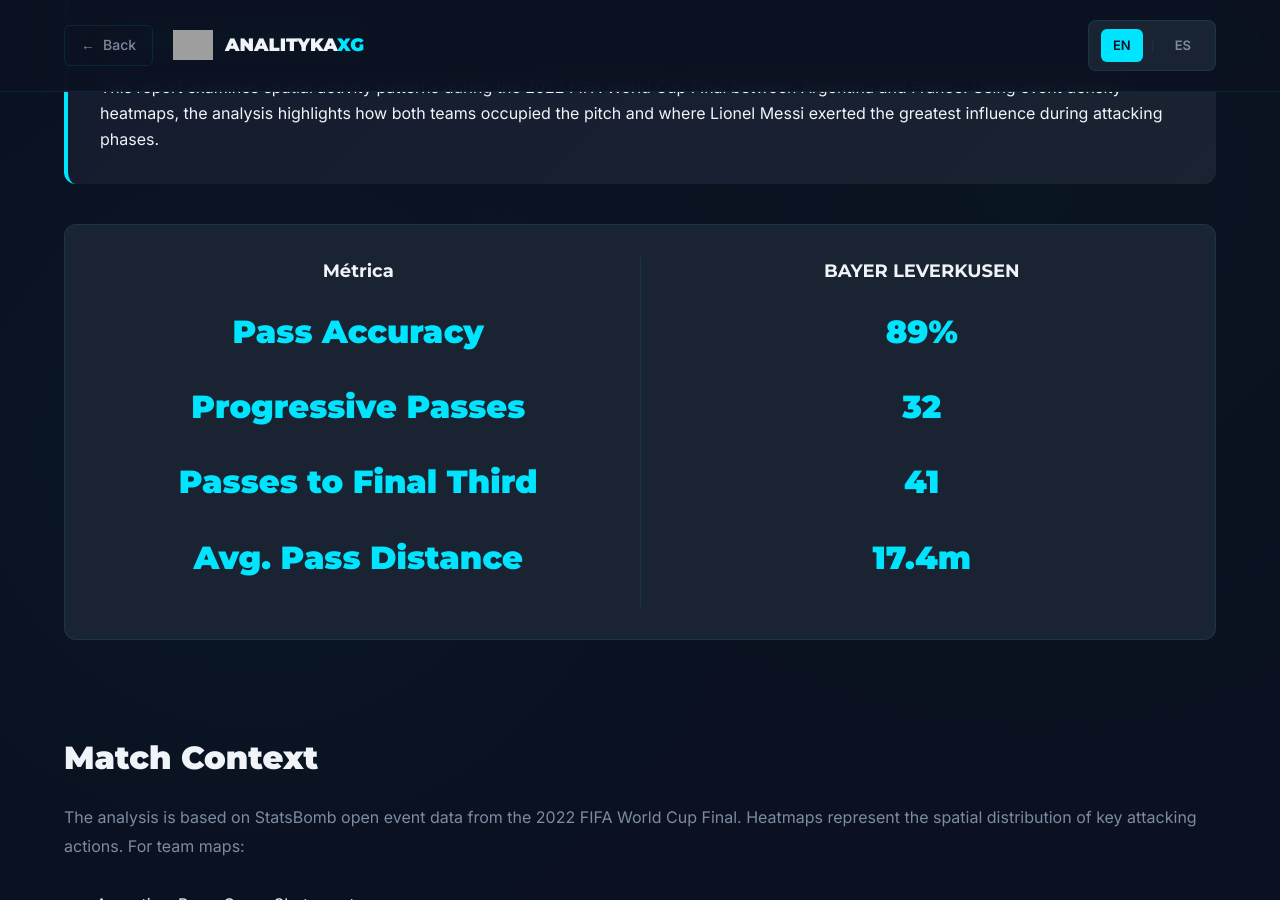
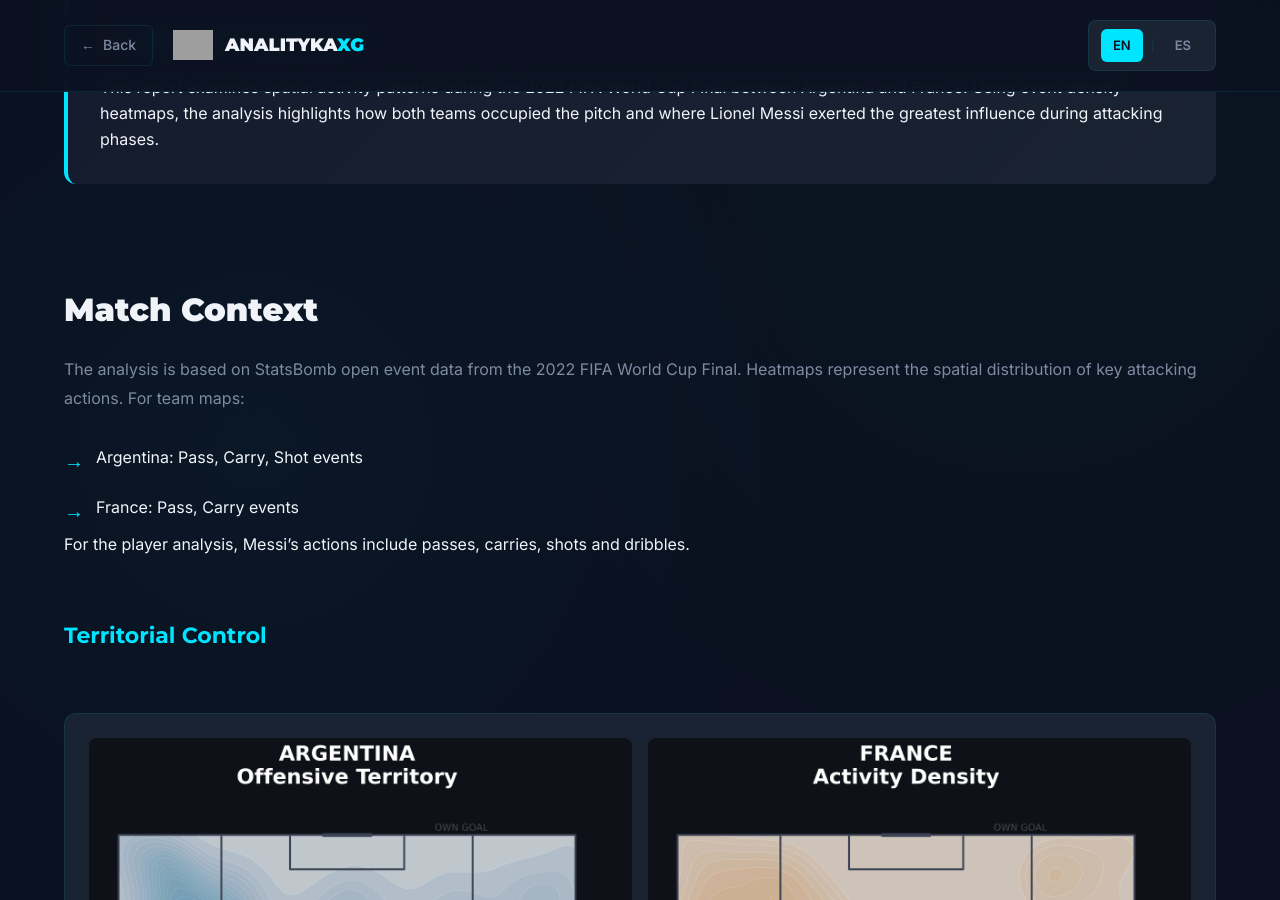
Before and after one commit to Fiallos77/analitykaXG, a Jekyll site: the page built from reports/ArgentinavsFranceHeadMap.md, in a window 1280 px wide and 900 px high, scrolled down 455 px. Built offline with Jekyll 4.4.1, drawn with Linux system fonts in a browser that asks for light colours; grey boxes are pictures that could not be loaded.

Commit message:
Delete stats comparison section from report
Removed the statistics comparison section for Argentina vs France match.

```diff
--- a/reports/ArgentinavsFranceHeadMap.md
+++ b/reports/ArgentinavsFranceHeadMap.md
@@ -25,49 +25,6 @@ lang: en
       <p>This report examines spatial activity patterns during the 2022 FIFA World Cup Final between Argentina and France. Using event density heatmaps, the analysis highlights how both teams occupied the pitch and where Lionel Messi exerted the greatest influence during attacking phases.
       </p>
 </div>
- <!-- Stats Comparison -->
- <div class="stats-comparison">
-    <div class="team-stats">
-        <div class="team-name">Métrica</div>
-        <div class="stat-row">
-            <span class="stat-value">Pass Accuracy</span>
-            <span class="stat-label"></span>
-        </div>
-        <div class="stat-row">
-            <span class="stat-value">Progressive Passes</span>
-            <span class="stat-label"></span>
-        </div>
-        <div class="stat-row">
-            <span class="stat-value">Passes to Final Third</span>
-            <span class="stat-label"></span>
-        </div>
-        <div class="stat-row">
-            <span class="stat-value">Avg. Pass Distance</span>
-            <span class="stat-label"></span>
-        </div>
-    </div>
-    <div class="divider"></div>
-    <div class="team-stats">
-        <div class="team-name">BAYER LEVERKUSEN</div>
-        <div class="stat-row">
-            <span class="stat-value">89%</span>
-            <span class="stat-label"></span>
-        </div>
-        <div class="stat-row">
-            <span class="stat-value">32</span>
-            <span class="stat-label"></span>
-        </div>
-        <div class="stat-row">
-            <span class="stat-value">41</span>
-            <span class="stat-label"></span>
-        </div>
-        <div class="stat-row">
-            <span class="stat-value">17.4m</span>
-            <span class="stat-label"></span>
-        </div>
-    </div>
-</div>
-
 <!-- CONTENT SECTIONS -->
 <div class="report-content">
 <!-- Section 1: Match Context -->
```
